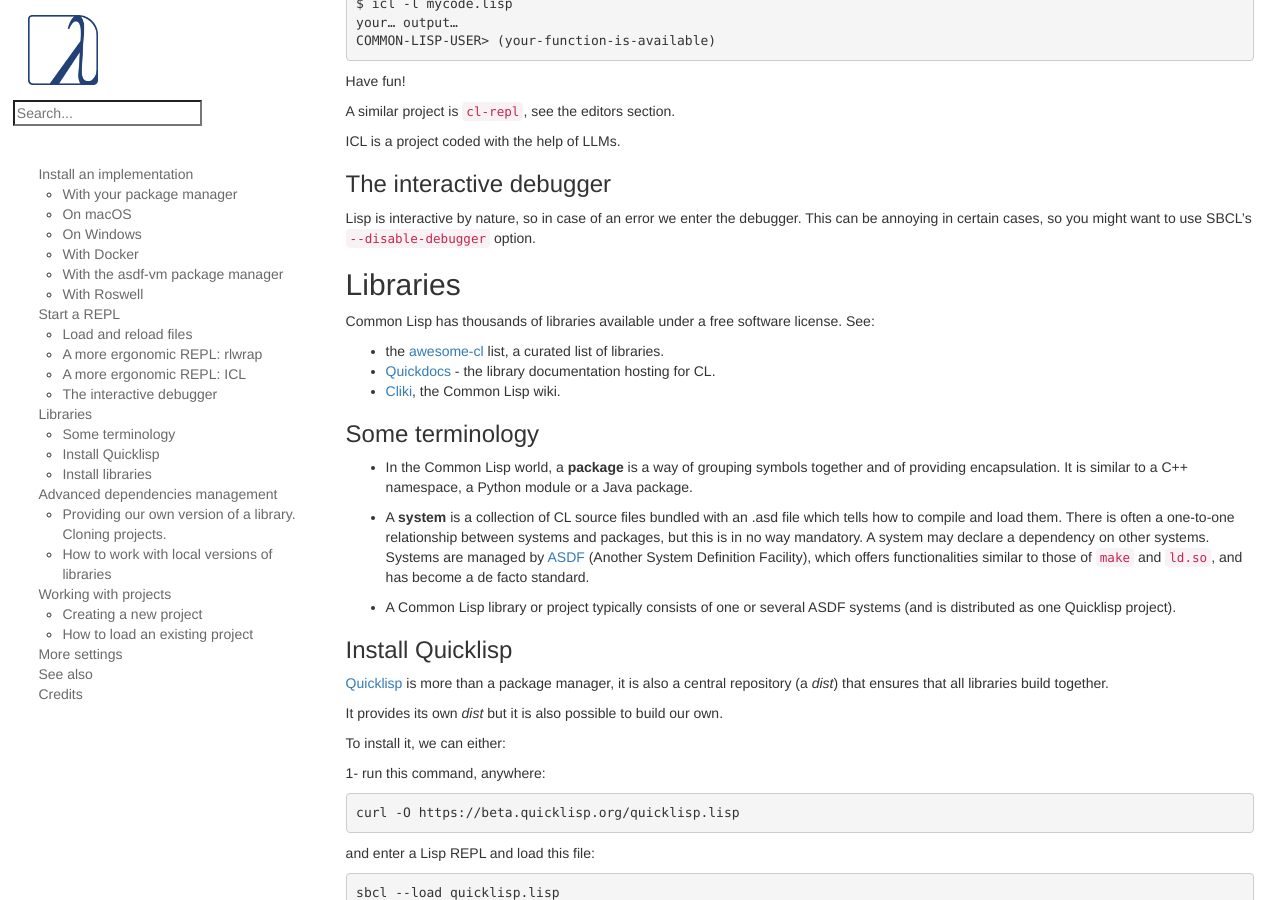
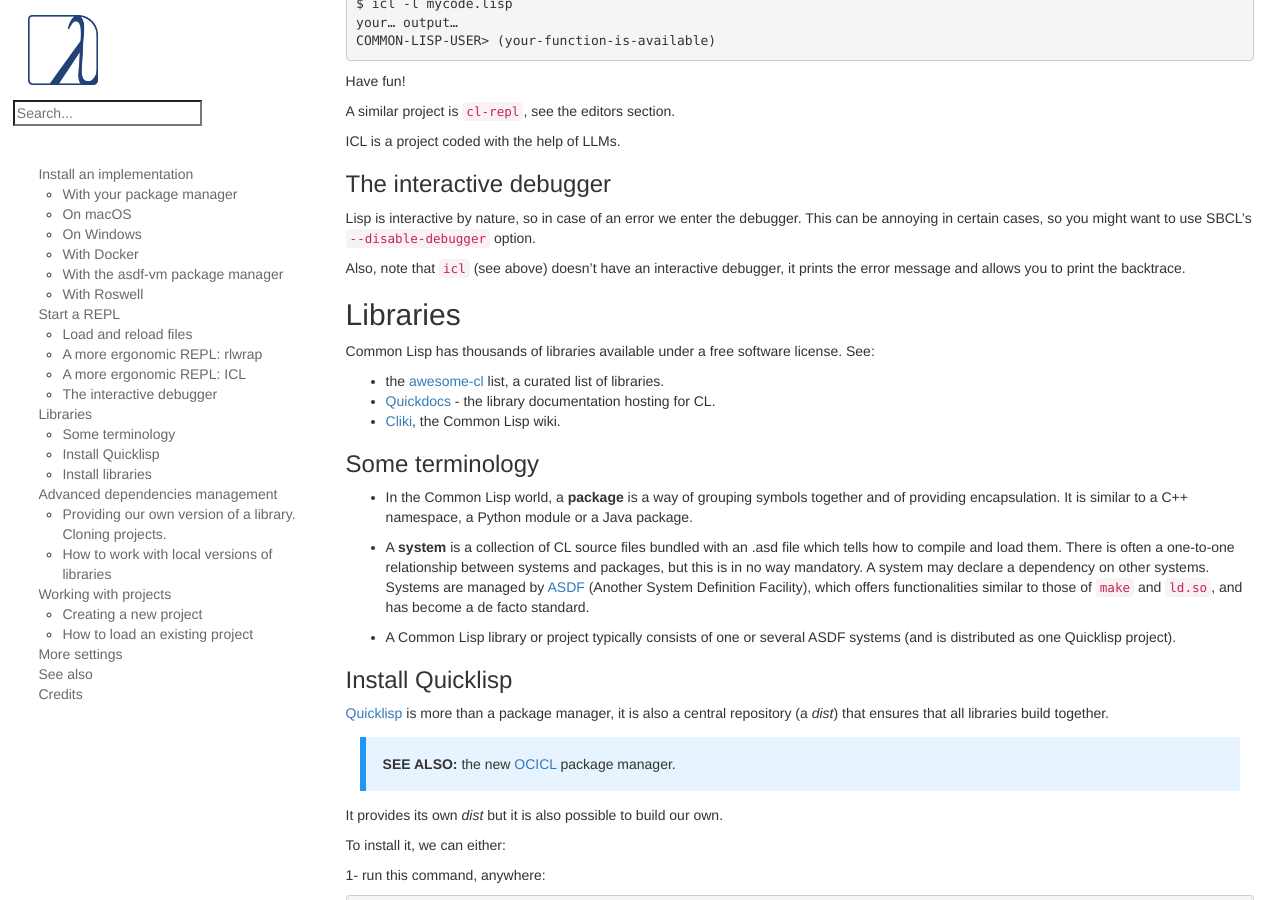
Before and after one commit to LispCookbook/cl-cookbook, a Jekyll site: the page built from getting-started.md, in a window 1280 px wide and 900 px high, scrolled down 4053 px. Built offline with Jekyll 4.4.1, drawn with Linux system fonts in a browser that asks for light colours; some of the changed text lies outside the part shown.

Commit message:
libraries: see also ocicl

```diff
--- a/getting-started.md
+++ b/getting-started.md
@@ -277,6 +277,8 @@
 debugger. This can be annoying in certain cases, so you might want to
 use SBCL's `--disable-debugger` option.
 
+Also, note that `icl` (see above) doesn't have an interactive debugger, it prints the error message and allows you to print the backtrace.
+
 ## Libraries
 
 Common Lisp has thousands of libraries available under a free software license. See:
@@ -307,6 +309,9 @@
 [Quicklisp](https://www.quicklisp.org/beta/) is more than a package
 manager, it is also a central repository (a *dist*) that ensures that
 all libraries build together.
+
+<div class="info" style="background-color: #e7f3fe; border-left: 6px solid #2196F3; padding: 17px; margin: 1em;">
+<strong>SEE ALSO:</strong> the new <a href="https://github.com/ocicl/ocicl/">OCICL</a> package manager.</div>
 
 It provides its own *dist* but it is also possible to build our own.
 
@@ -616,6 +621,7 @@
 
 ## See also
 
+- [OCICL](https://github.com/ocicl/ocicl/) - a modern alternative to quicklisp for ASDF system distribution and management, code linting, project scaffolding.
 - [cl-cookieproject](https://github.com/vindarel/cl-cookieproject) - a project skeleton for a ready-to-use project with an entry point and unit tests. With a `src/` subdirectory, some more metadata, a 5AM test suite, a way to build a binary, an example CLI args parsing, Roswell integration.
 - Source code organization, libraries and packages:  [https://lispmethods.com/libraries.html](https://lispmethods.com/libraries.html)
 
```
